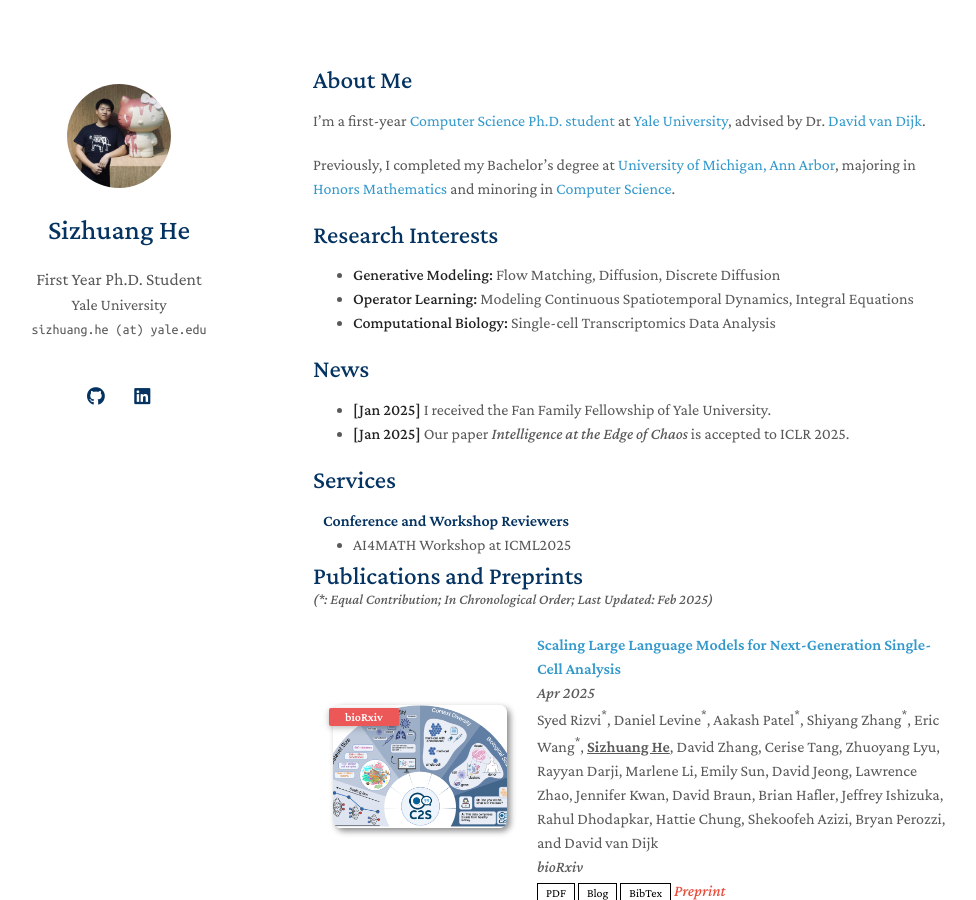
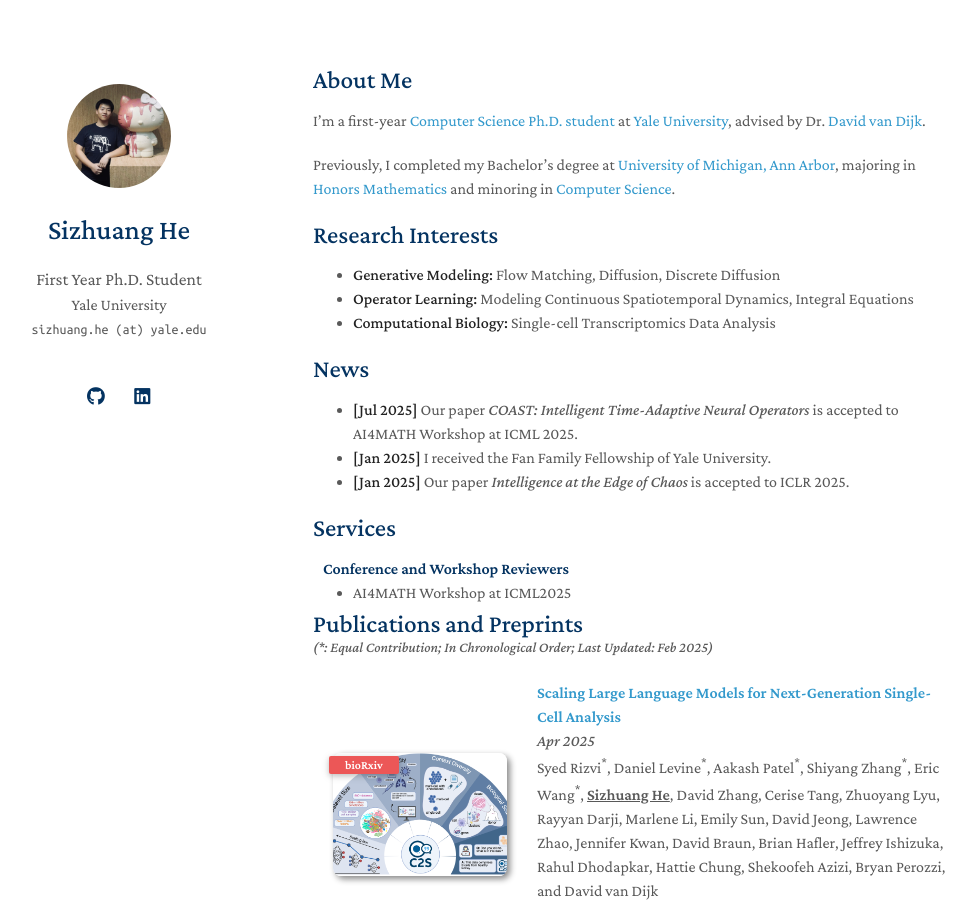
Before and after one commit to SizhuangHe/sizhuanghe.github.io, a Jekyll site: the page built from index.md, in a window 1280 px wide and 900 px high. Shown: the whole window, without its empty margins (157-1133 px from the left). Built offline with Jekyll 4.4.1, drawn with Linux system fonts in a browser that asks for light colours; a style sheet for code colours, icons or effects is not loaded; our own code applies the rules of GitHub Pages for plain Markdown files.

Commit message:
update coast

```diff
--- a/index.md
+++ b/index.md
@@ -17,6 +17,7 @@ Previously, I completed my Bachelor's degree at [University of Michigan, Ann Arb
 
 ## News
 
+- **[Jul 2025]** Our paper *COAST: Intelligent Time-Adaptive Neural Operators* is accepted to AI4MATH Workshop at ICML 2025.
 - **[Jan 2025]** I received the Fan Family Fellowship of Yale University.
 - **[Jan 2025]** Our paper *Intelligence at the Edge of Chaos* is accepted to ICLR 2025.
 
```
